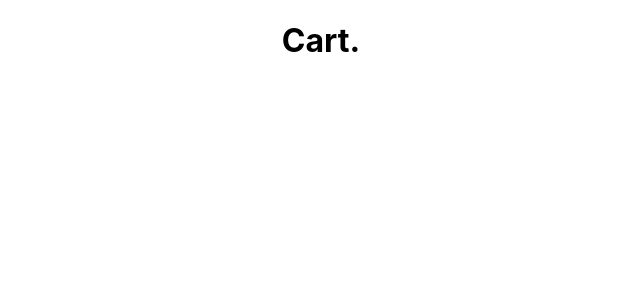
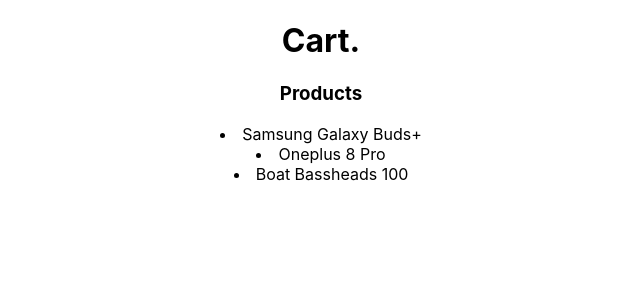
Before and after one commit to rohitkumar377024/cart, a React (Create React App) app: page / in a window 1280 px wide. Shown: the top 300 px of the page, without its empty margins (319-959 px from the left). Built offline with nearby package versions, Linux system fonts and the light colour scheme.

Commit message:
Added: List of Products in useState

```diff
--- a/src/App.js
+++ b/src/App.js
@@ -1,10 +1,33 @@
-import React from 'react';
+import React, { useState } from 'react';
 import './App.css';
 
 function App() {
+  const [products, setProducts] = useState([
+    {
+      name: 'Samsung Galaxy Buds+',
+      price: 15000,
+      id: 1
+    },
+    {
+      name: 'Oneplus 8 Pro',
+      price: 60000,
+      id: 2
+    },
+    {
+      name: 'Boat Bassheads 100',
+      price: 400,
+      id: 3
+    }
+  ]);
+
   return (
     <div className="App">
       <h1>Cart.</h1>
+
+      <h3>Products</h3>
+      {products.map(product => (
+        <li>{product.name}</li>
+      ))}
     </div>
   );
 }
```
